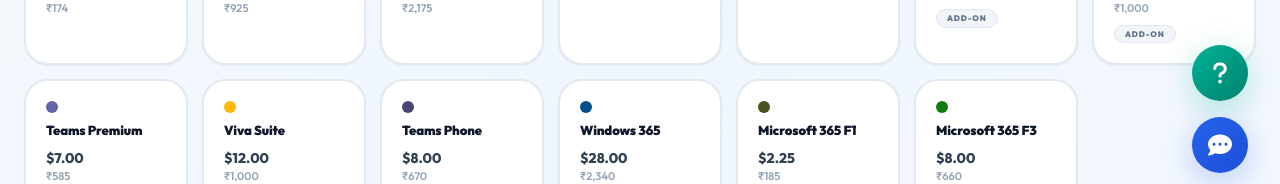
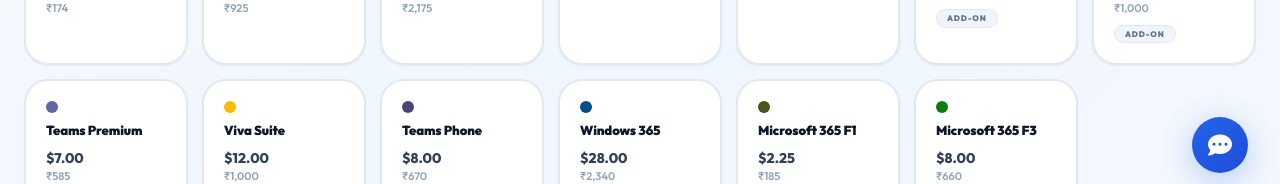
Before and after one commit to Sauhard04/SaasMapM365, a React (Vite) app: page / in a window 1280 px wide. Shown: the part 595-779 px from the top of the page. Built offline with nearby package versions, Linux system fonts and the light colour scheme; no server answers.

Commit message:
removed chat icon

```diff
--- a/src/App.jsx
+++ b/src/App.jsx
@@ -280,13 +280,6 @@
             )}
 
             <div className="floating-actions">
-                <button
-                    className={`help-toggle-float ${activeTab === 'help' ? 'active' : ''}`}
-                    onClick={() => setActiveTab(activeTab === 'help' ? 'map' : 'help')}
-                    title="Support & Help"
-                >
-                    <i className={activeTab === 'help' ? "fas fa-times" : "fas fa-question"}></i>
-                </button>
                 <Chatbot onNavigateToHelp={() => setActiveTab('help')} />
             </div>
 
```
